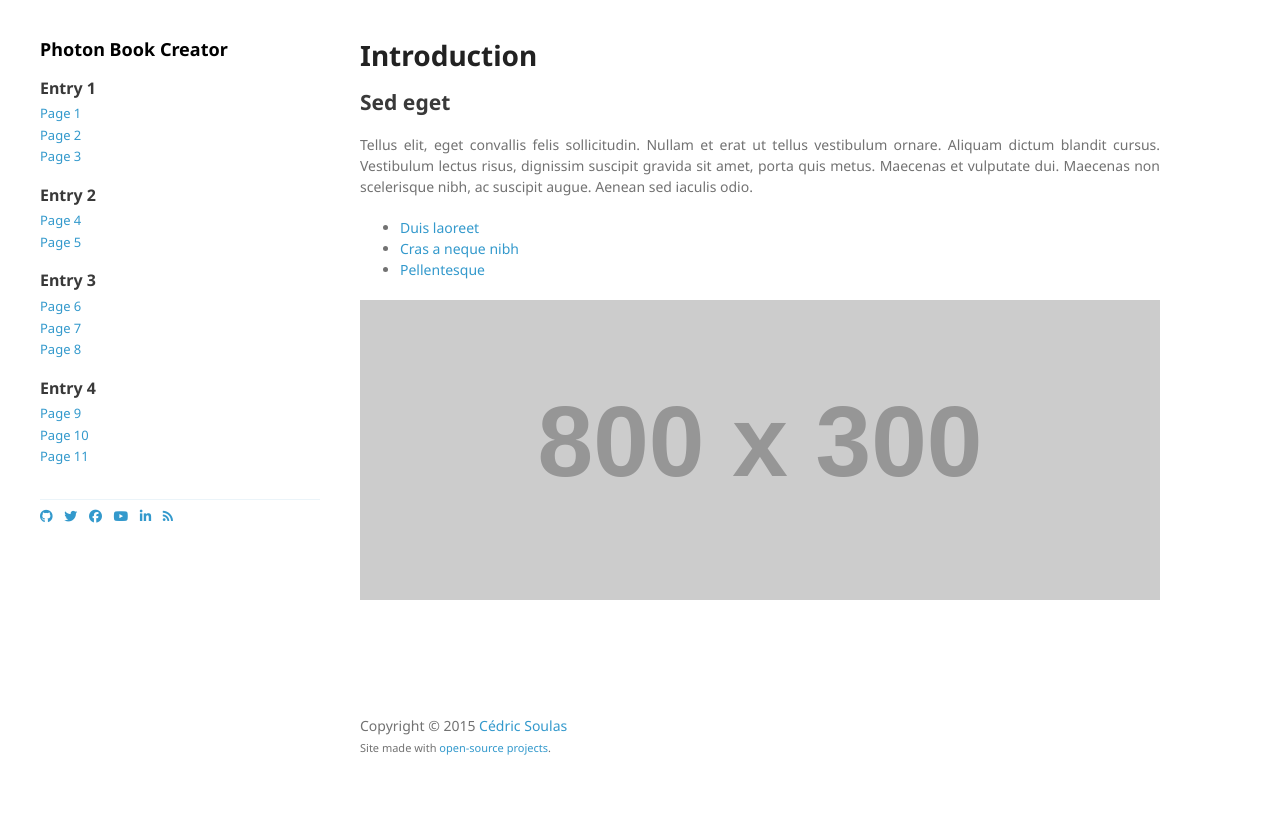
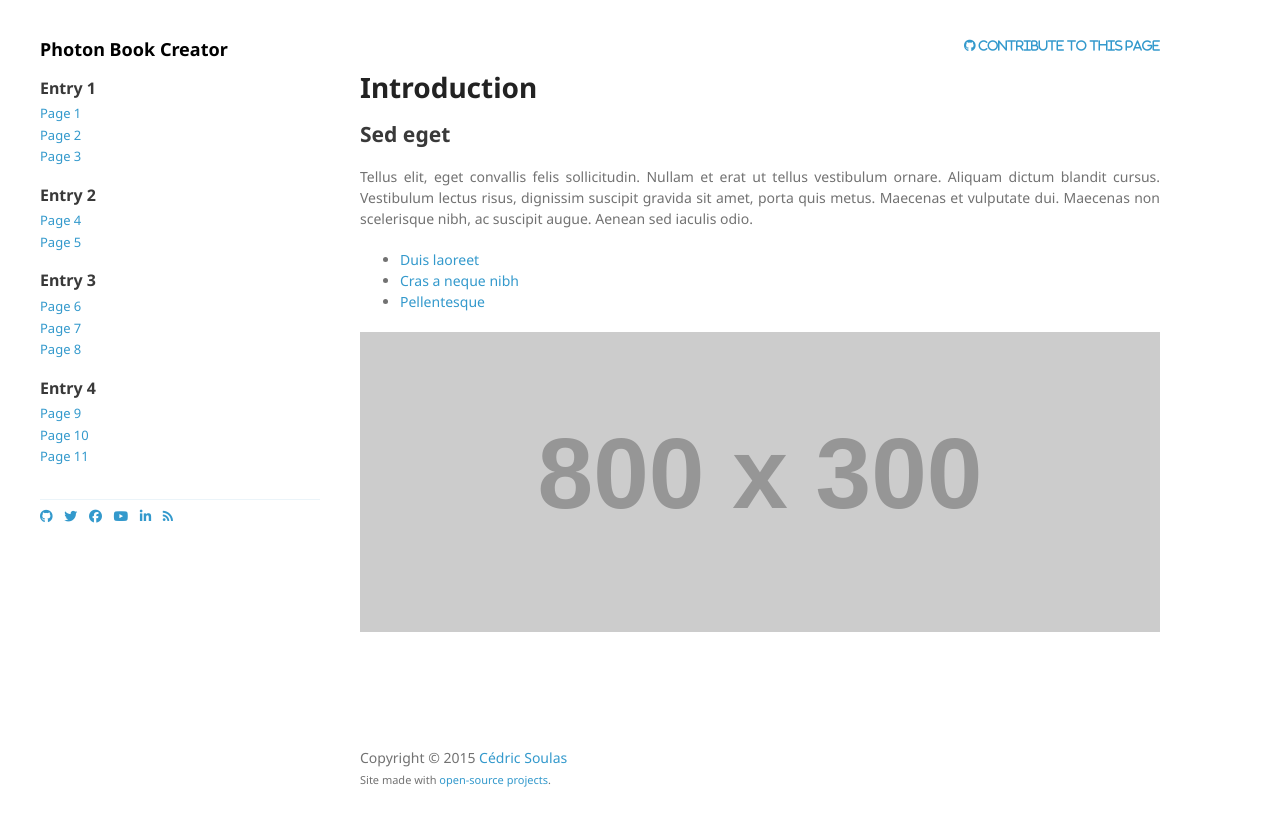
Before and after one commit to cedricss/photon-book-creator, a Jekyll site: the page built from index.md, in a window 1280 px wide. Shown: the top 826 px of the page. Built offline with Jekyll 4.4.1, drawn with Linux system fonts in a browser that asks for light colours; nearby versions of some CDN libraries; library files that are not in the unit come from our copies.

Commit message:
New support of github link for page contribution

```diff
--- a/_config.yml
+++ b/_config.yml
@@ -1,7 +1,9 @@
 full_rebuild: true
 name: Photon Book Creator
 author: Cédric Soulas
-url: https://github.com/cedricss/photon-book-creator
+url: https://cedricss.github.io/photon-book-creator
+repository: https://github.com/cedricss/photon-book-creator
+branch: gh-pages
 version: 1.0
 encoding: utf-8
 theme: minimal
--- a/_layouts/index.html
+++ b/_layouts/index.html
@@ -12,6 +12,9 @@
                 </div>
             </nav>
             <section>
+                <div id="contribute">
+                    <a href="{{ site.repository }}/blob/{{ site.branch }}/{{ page.path }}" class="fa fa-github"> Contribute to this page</a>
+                </div>
                 {{ content }}
             </section>
             <footer>
--- a/css/layout.scss
+++ b/css/layout.scss
@@ -64,8 +64,16 @@ section {
     margin-left: 40px;
     margin-right: 40px;
   }
+
+  #contribute {
+    padding: 40px 40px 0px 40px;
+    text-align: right;
+    a {
+       max-width: 800px;
+       display: block;
+    }
+  }
 }
-
 
 footer {
   margin: 40px 0 0 $nav-width;
--- a/css/themes/freelancer/overrides.scss
+++ b/css/themes/freelancer/overrides.scss
@@ -67,7 +67,7 @@ nav {
 }
 
 header {
-  padding: 40px 0 20px 0;
+  padding: 0 0 20px 0;
   text-align: left;
   margin-bottom: 0px;
 
@@ -87,6 +87,16 @@ header {
 
 section {
   padding: 0;
+
+  #contribute {
+      background: #18bc9c;
+      padding: 20px 20px 20px 0;
+      a {
+        font-size: 14px;
+        max-width: none;
+        color: #91FDE8;
+      }
+  }
 
   h1, h2, h3 {
     text-transform: none;
--- a/css/themes/minimal/overrides.scss
+++ b/css/themes/minimal/overrides.scss
@@ -41,6 +41,12 @@ nav {
 section {
   padding-bottom: 10px;
 
+   #contribute {
+      a {
+        font-size: 12px;
+      }
+  }
+
   h3 {
     margin-bottom: 8px;
   }
@@ -51,7 +57,7 @@ section {
     width: 100%;
 
     h1 {
-      margin-top: 40px;
+      margin-top: 20px;
     }
   }
 }
```
